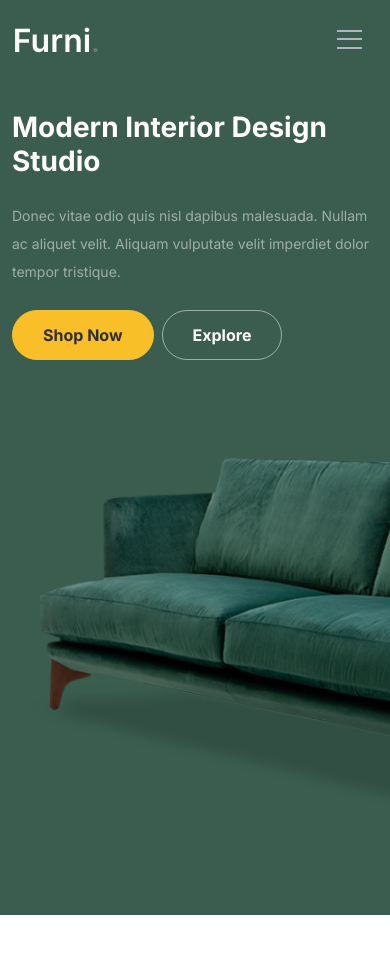
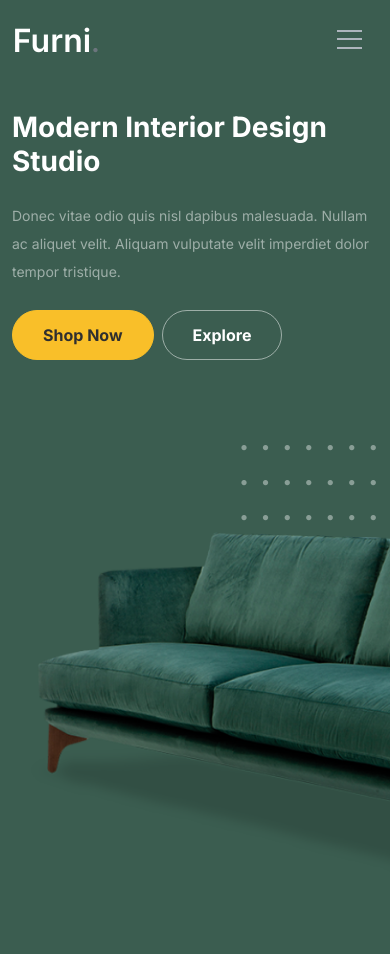
Before and after one commit to hertheyhermee/Furni, a React (Vite) app: page / in a window 390 px wide. Shown: the top 954 px of the page. Before the commit the page ends 915 px from the top, so only its background shows below. Built offline with nearby package versions, Linux system fonts and the light colour scheme.

Commit message:
hero update and fixes

```diff
--- a/src/Hero/Hero.jsx
+++ b/src/Hero/Hero.jsx
@@ -1,6 +1,14 @@
 import "./hero.css";
 import Couch from "../../public/images/couch.png";
 import Button from "../Button";
+
+const Dots = ({ className }) => {
+  return (
+    <span className={className} style={{}}>
+      .
+    </span>
+  );
+};
 
 const Hero = ({ header, subHeader }) => {
   return (
@@ -28,8 +36,13 @@ const Hero = ({ header, subHeader }) => {
                     text={"explore"}
                     backgroundColor={"transparent"}
                     color={"#fff"}
-                    border={"1px solid rgba(255, 255, 255, 0.5)"}
+                    border={"1px solid #ffffff7f"}
                   />
+                  <div className="dot-container d-flex">
+                    {[...Array(72)].map((_, index) => {
+                      return <Dots key={index} className={"dot mb-0"} />;
+                    })}
+                  </div>
                   <img src={Couch} width className="couch" alt="" />
                 </div>
               ) : null}
--- a/src/Hero/hero.css
+++ b/src/Hero/hero.css
@@ -22,6 +22,27 @@
     width: 51%;
     right: 6%;
     top: 5%;
+}
+
+.dot-container {
+    position: absolute;
+    right: 0;
+    top: 10%;
+    width: 310px;
+    height: 250px;
+    /* border: 1px solid white; */
+    display: flex;
+    justify-content: center;
+    align-items: space-between;
+    flex-wrap: wrap;
+    gap: 21px;
+}
+
+.dot {
+    font-size: 45px;
+    line-height: 0;
+    color: white;
+    opacity: .4;
 }
 
 .text-subHeader {
@@ -52,6 +73,14 @@
         width: 110%;
         margin-left: -8%;
         top: 17%;
+    }
+    .dot-container {
+        width: 272px;
+        gap: 18px;
+        top: 30%;
+    }
+    .dot {
+        font-size: 40px;
     }
 }
 
@@ -87,9 +116,17 @@
 
     .couch {
         position: relative;
-        width: 200%;
+        width: 190%;
         left: 6%;
-        top: 17%;
+        margin-top: 80px;
+    }
+
+    .dot-container {
+        width: 250px;
+        height: 200px;
+        gap: 10px;
+        top: 30%;
+        right: -12%;
     }
 
     .text-subHeader {
@@ -97,3 +134,10 @@
     }
 
 }
+
+@media screen and (max-width:440px) {
+    .dot-container {
+        right: -25%;
+        top: 40%;
+    }
+}
```
